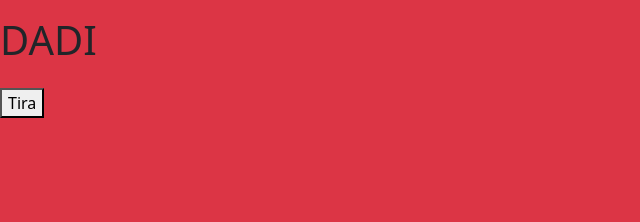
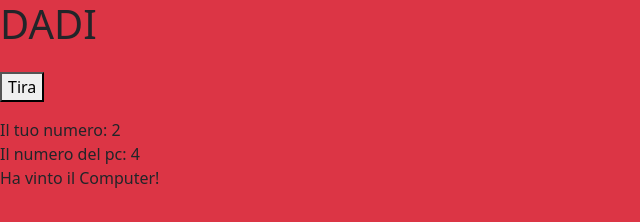
Before and after one commit to StefaniaSperani/js-mail-dadi, a plain HTML site: page dadi/index.html in a window 1280 px wide. Both pictures are taken after a click on the button "Tira". Shown: the whole page, without its empty margins (0-640 px from the left). Drawn offline with nearby package versions, Linux system fonts and the light colour scheme; files that its build step writes are made by us from their sources.

Commit message:
end dadi

```diff
--- a/dadi/index.html
+++ b/dadi/index.html
@@ -1,25 +1,28 @@
-
 <!DOCTYPE html>
 <html lang="en">
+
 <head>
     <meta charset="UTF-8">
     <meta http-equiv="X-UA-Compatible" content="IE=edge">
     <meta name="viewport" content="width=device-width, initial-scale=1.0">
-        <link href="https://cdn.jsdelivr.net/npm/bootstrap@5.2.1/dist/css/bootstrap.min.css" rel="stylesheet" integrity="sha384-iYQeCzEYFbKjA/T2uDLTpkwGzCiq6soy8tYaI1GyVh/UjpbCx/TYkiZhlZB6+fzT" crossorigin="anonymous">
+    <link href="https://cdn.jsdelivr.net/npm/bootstrap@5.2.1/dist/css/bootstrap.min.css" rel="stylesheet"
+        integrity="sha384-iYQeCzEYFbKjA/T2uDLTpkwGzCiq6soy8tYaI1GyVh/UjpbCx/TYkiZhlZB6+fzT" crossorigin="anonymous">
     <!-- <script src="https://cdn.jsdelivr.net/npm/bootstrap@5.2.1/dist/js/bootstrap.bundle.min.js" integrity="sha384-u1OknCvxWvY5kfmNBILK2hRnQC3Pr17a+RTT6rIHI7NnikvbZlHgTPOOmMi466C8" crossorigin="anonymous"></script> -->
-        <link rel="stylesheet" href="https://cdnjs.cloudflare.com/ajax/libs/font-awesome/6.2.0/css/all.min.css" integrity="sha512-xh6O/CkQoPOWDdYTDqeRdPCVd1SpvCA9XXcUnZS2FmJNp1coAFzvtCN9BmamE+4aHK8yyUHUSCcJHgXloTyT2A==" crossorigin="anonymous" referrerpolicy="no-referrer" />
+    <link rel="stylesheet" href="https://cdnjs.cloudflare.com/ajax/libs/font-awesome/6.2.0/css/all.min.css"
+        integrity="sha512-xh6O/CkQoPOWDdYTDqeRdPCVd1SpvCA9XXcUnZS2FmJNp1coAFzvtCN9BmamE+4aHK8yyUHUSCcJHgXloTyT2A=="
+        crossorigin="anonymous" referrerpolicy="no-referrer" />
     <link rel="stylesheet" href="./css/style.css">
     <title>Dadi</title>
 
 </head>
 
-    <body class="bg-danger" >
-        <h1 class="py-3" >DADI</h1>
-        <button id="btn-play">Tira</button>
+<body class="bg-danger">
+    <h1>DADI</h1>
+    <button id="btn-play" class="my-3">Tira</button>
     <br>
-        <div id="nmr-player"></div>
-        <div id="nmr-pc"></div>
-        <p id="result"></p>
+    <div>Il tuo numero: <span id="nmr-player">?</span></div>
+    <div>Il numero del pc: <span id="nmr-pc">?</span></div>
+    <p id="result">Risultato:</p>
     <!-- JS -->
     <script src="./js/script.js"></script>
 </body>
--- a/dadi/js/script.js
+++ b/dadi/js/script.js
@@ -4,9 +4,30 @@
 // Generare un numero random da 1 a 6, sia per il giocatore sia per il computer.
 // Stabilire il vincitore, in base a chi fa il punteggio più alto.
 
+
+// creo le variabili che andrò ad utilizzare
+const nmrPlayer = document.getElementById('nmr-player');
+const nmrPc = document.getElementById('nmr-pc');
+const result = document.getElementById('result');
+
 // creo una costante che poi verrà attaccata al bottone Gioca
 const play = function(){
-    // creo un numero random per il giocatore
+    // creo un numero random per il giocatore e per il pc
     let nPlayer = Math.floor(Math.random() * 6) + 1;
-    console.log(nPlayer, 'ciao')
+    let nPc = Math.floor(Math.random() * 6) + 1;
+
+    // inserisco i numeri nell'html
+    nmrPlayer.innerText = nPlayer;
+    nmrPc.innerText = nPc;
+
+    // controllo se il numero è maggiore o minore
+    if(nPlayer > nPc){
+        result.innerHTML = 'Bravo, hai vinto tu!';
+    }else if(nPc > nPlayer){
+        result.innerHTML = 'Ha vinto il Computer!';
+    }else{
+        result.innerHTML = 'Non ha vinto nessuno!';
+    }
 }
+let btnResult = document.getElementById('btn-play');
+btnResult.addEventListener('click', play);
```
Also changed, not shown: dadi/css/style.css (added). Lines whose indentation alone changed are shown as unchanged.
